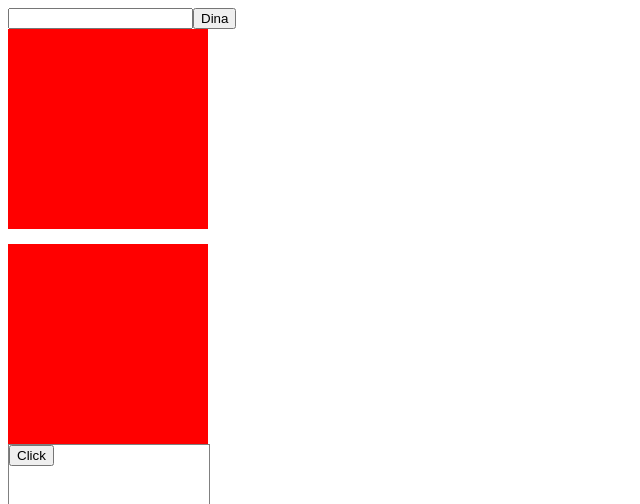
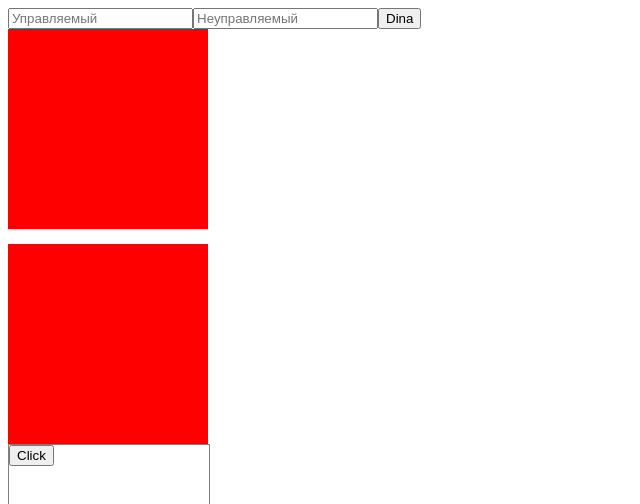
Before and after one commit to hogwartsdeveloper/learn_react_typescript, a React (Create React App) app: page / in a window 1280 px wide. Shown: the top 504 px of the page, without its empty margins (0-640 px from the left). Built offline with nearby package versions, Linux system fonts and the light colour scheme; no server answers.

Commit message:
Hook typing useRef. Unmanaged Component

```diff
--- a/src/components/EventsExample.tsx
+++ b/src/components/EventsExample.tsx
@@ -1,15 +1,16 @@
-import React, { FC, useState } from "react";
+import React, { FC, useRef, useState } from "react";
 
 const EventsExample: FC = () => {
     const [value, setValue] = useState<string>('')
     const [isDrag, setIsDrag] = useState<boolean>(false);
+    const inputRef = useRef<HTMLInputElement>(null);
 
     const changeHandler = (e: React.ChangeEvent<HTMLInputElement>) => {
         setValue(e.target.value)
     }
 
     const clickHandler = (e: React.MouseEvent<HTMLButtonElement>) => {
-        console.log(value)
+        console.log(inputRef.current?.value)
     }
 
     const dragHandler = (e: React.DragEvent<HTMLDivElement>) => {
@@ -34,7 +35,8 @@
 
     return (
         <div>
-            <input type="text" value={value} onChange={changeHandler}/>
+            <input type="text" value={value} onChange={changeHandler} placeholder="Управляемый"/>
+            <input type="text" ref={inputRef} placeholder="Неуправляемый"/>
             <button onClick={clickHandler}>Dina</button>
             <div onDrag={dragHandler} draggable style={{width: 200, height: 200, background: 'red'}}></div>
             <div
```
